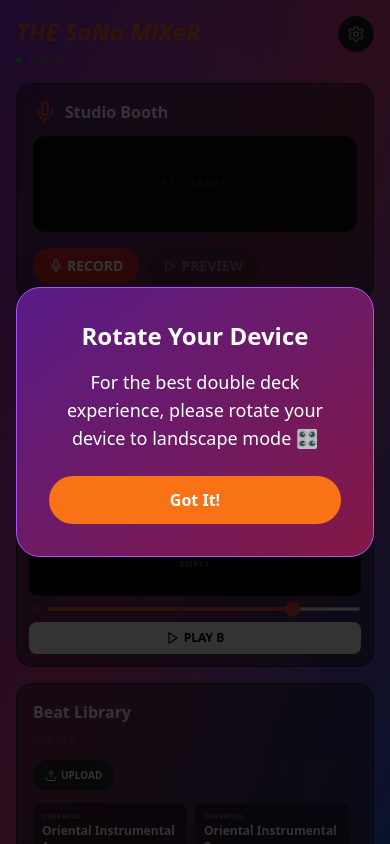
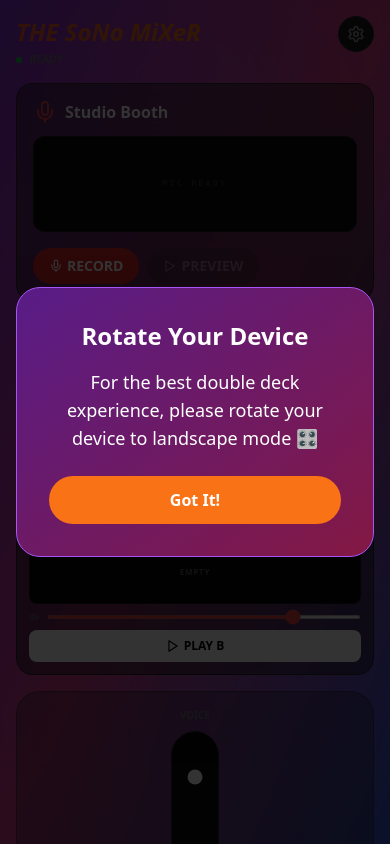
Before and after one commit to Amrsono/SoNo-Mixer, a React (Vite) app: page / in a window 390 px wide. Shown: the top 844 px of the page. Built offline with nearby package versions, Linux system fonts and the light colour scheme.

Commit message:
feat: make crossfader and mic fader visible on mobile

```diff
--- a/src/App.tsx
+++ b/src/App.tsx
@@ -359,7 +359,7 @@ function App() {
                         </section>
 
                         {/* 3rd Channel (Mic) & Decks */}
-                        <div className="grid grid-cols-1 sm:grid-cols-2 lg:grid-cols-[1fr_auto_auto_1fr] gap-2 sm:gap-4 items-center transition-all">
+                        <div className="grid grid-cols-1 sm:grid-cols-2 lg:grid-cols-[1fr_auto_auto_1fr] gap-4 items-center flex-shrink-0 transition-all">
                             {/* Deck A */}
                             <div className={`p-3 sm:p-6 rounded-2xl sm:rounded-3xl border transition-all ${selectedDeck === 'A' ? backgroundTheme === 'light' ? 'bg-orange-100 border-orange-400' : 'bg-orange-500/10 border-orange-500' : backgroundTheme === 'light' ? 'bg-white/70 border-gray-300' : 'bg-zinc-900/50 border-zinc-800'}`} onClick={() => setSelectedDeck('A')}>
                                 <div className="flex justify-between items-center mb-2 sm:mb-4">
@@ -398,8 +398,8 @@ function App() {
                                 </div>
                             </div>
 
-                            {/* Mic Channel (3rd Fader) - Hidden on small screens */}
-                            <div className={`hidden lg:flex flex-col items-center gap-2 p-4 rounded-3xl border transition-all ${backgroundTheme === 'light'
+                            {/* Mic Channel (3rd Fader) */}
+                            <div className={`flex flex-col items-center gap-2 p-4 rounded-3xl border transition-all lg:order-2 order-3 ${backgroundTheme === 'light'
                                 ? 'bg-white/70 border-gray-300'
                                 : 'bg-zinc-900/30 border-zinc-800/50'
                                 }`}>
@@ -429,8 +429,8 @@ function App() {
                                 </button>
                             </div>
 
-                            {/* Crossfader - Hidden on small screens */}
-                            <div className="hidden lg:flex flex-col items-center gap-2">
+                            {/* Crossfader */}
+                            <div className="flex flex-col items-center gap-2 lg:order-3 order-4">
                                 <span className={`text-[10px] font-black rotate-90 ${backgroundTheme === 'light' ? 'text-gray-600' : 'text-zinc-500'}`}>FADE</span>
                                 <div className={`h-48 w-12 rounded-full border flex items-center justify-center relative py-4 ${backgroundTheme === 'light'
                                     ? 'bg-gray-200 border-gray-400'
@@ -450,7 +450,7 @@ function App() {
                             </div>
 
                             {/* Deck B */}
-                            <div className={`p-3 sm:p-6 rounded-2xl sm:rounded-3xl border transition-all ${selectedDeck === 'B' ? backgroundTheme === 'light' ? 'bg-red-100 border-red-400' : 'bg-red-500/10 border-red-500' : backgroundTheme === 'light' ? 'bg-white/70 border-gray-300' : 'bg-zinc-900/50 border-zinc-800'}`} onClick={() => setSelectedDeck('B')}>
+                            <div className={`p-3 sm:p-6 rounded-2xl sm:rounded-3xl border transition-all lg:order-4 order-2 ${selectedDeck === 'B' ? backgroundTheme === 'light' ? 'bg-red-100 border-red-400' : 'bg-red-500/10 border-red-500' : backgroundTheme === 'light' ? 'bg-white/70 border-gray-300' : 'bg-zinc-900/50 border-zinc-800'}`} onClick={() => setSelectedDeck('B')}>
                                 <div className="flex justify-between items-center mb-2 sm:mb-4">
                                     <span className="text-[10px] sm:text-xs font-black uppercase text-red-500 tracking-tighter">Deck B</span>
                                     {isLoading.B && <div className="w-3 h-3 sm:w-4 sm:h-4 border-2 border-red-500 border-t-transparent rounded-full animate-spin"></div>}
```
Also changed, not shown: vite.config.ts.timestamp-1770413783031-9e437ef3a5c3f8.mjs (added, +20 -0 lines).
